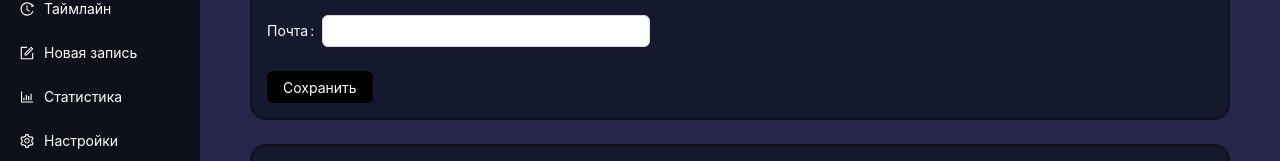
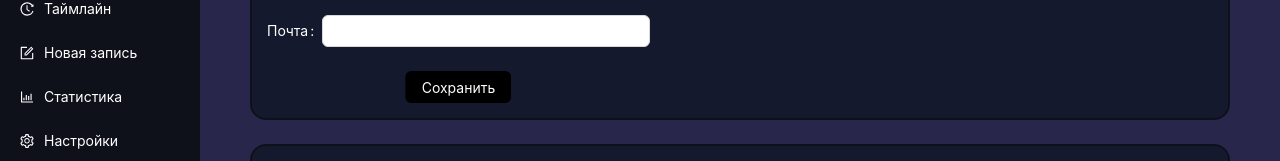
Before and after one commit to LizKa2091/dev-tracker, a React (Vite) app in the folder frontend/: page /settings in a window 1280 px wide. Shown: the part 180-341 px from the top of the page. Built offline with nearby package versions, Linux system fonts and the light colour scheme.

Commit message:
feat(profile settings): update styles

```diff
--- a/frontend/src/features/settings/ui/ProfileSettings.module.scss
+++ b/frontend/src/features/settings/ui/ProfileSettings.module.scss
@@ -21,3 +21,8 @@
    background-color: $settings-item-bg;
    padding: 15px;
 }
+.buttonSave {
+   position: relative;
+   left: 50%;
+   transform: translateX(-50%);
+}
```
